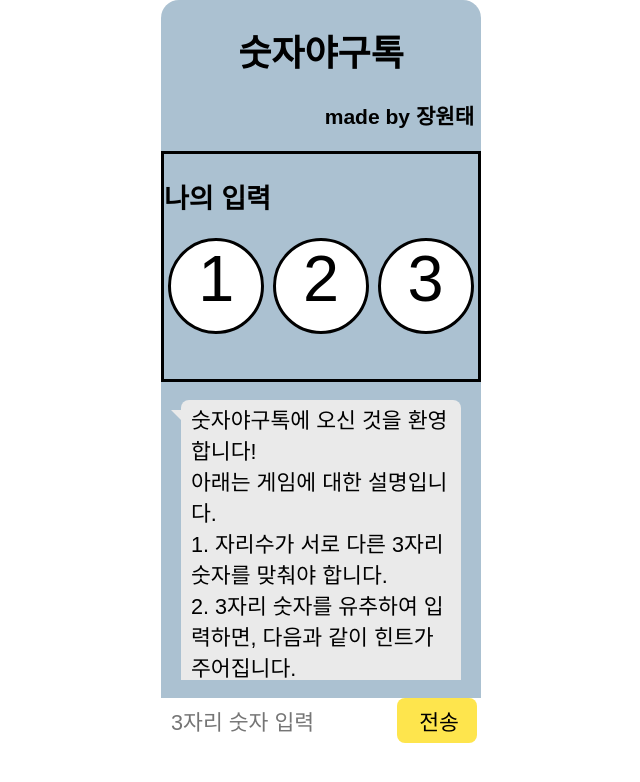
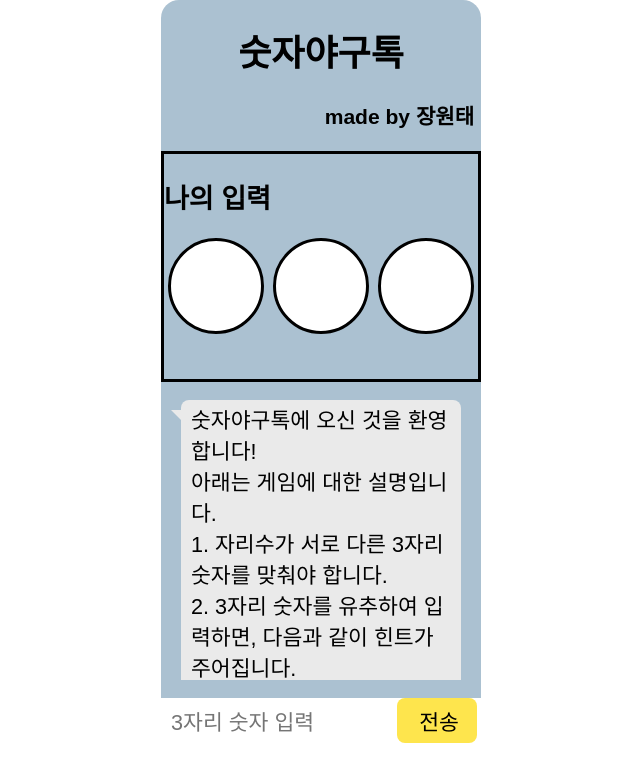
Before and after one commit to cwt629/BullsAndCowsTalk, a React (Create React App) app in the folder bulls-and-cows-talk-cra/: page / in a window 1280 px wide. Shown: the top 782 px of the page, without its empty margins (319-959 px from the left). Built offline with nearby package versions, Linux system fonts and the light colour scheme; a web font is replaced by a local one.

Commit message:
feat: show number inputs on InputShow component

```diff
--- a/bulls-and-cows-talk-cra/src/InputShow.js
+++ b/bulls-and-cows-talk-cra/src/InputShow.js
@@ -5,13 +5,42 @@ export default function InputShow({ input }) {
         <div id="inputshow">
             <h2>나의 입력</h2>
             <div>
-                <span>1</span>
-                <span>2</span>
-                <span>3</span>
+                {getNumbersToShow(input)}
             </div>
             <p>{getErrorMessage(input)}</p>
         </div>
     )
+}
+
+/**
+ * 숫자가 들어갈 3칸에 출력할 요소들을 받아오는 함수
+ * @param {string} input
+ * @returns {string[]} 3칸에 각각 들어갈 요소들
+ */
+function getShowboard(input) {
+    let showboard = ["", "", ""]; // 기본적으로 비어있음
+
+    // 올바른 입력인 경우에만 보여준다
+    if (checkIntermediateInput(input) === "none") {
+        for (let i = 0; i < input.length; i++) {
+            showboard[i] = input.charAt(i);
+        }
+    }
+
+    return showboard;
+}
+
+/**
+ * 숫자가 들어갈 3칸에 대한 html 요소를 받아오는 함수
+ * @param {string} input
+ * @returns 각 요소들을 span으로 감싼 배열
+ */
+function getNumbersToShow(input) {
+    const showboard = getShowboard(input);
+
+    return showboard.map((num) => (
+        <span>{num}</span>
+    ))
 }
 
 /**
```
